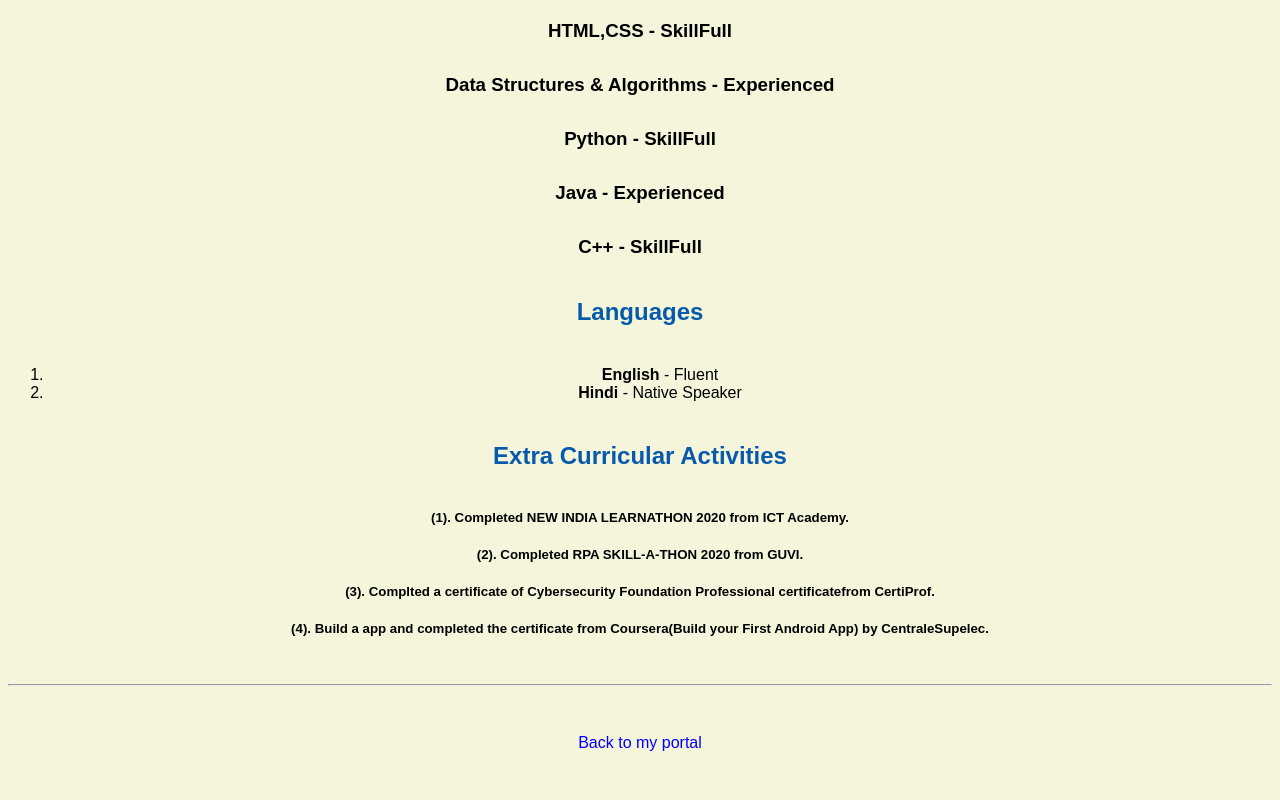
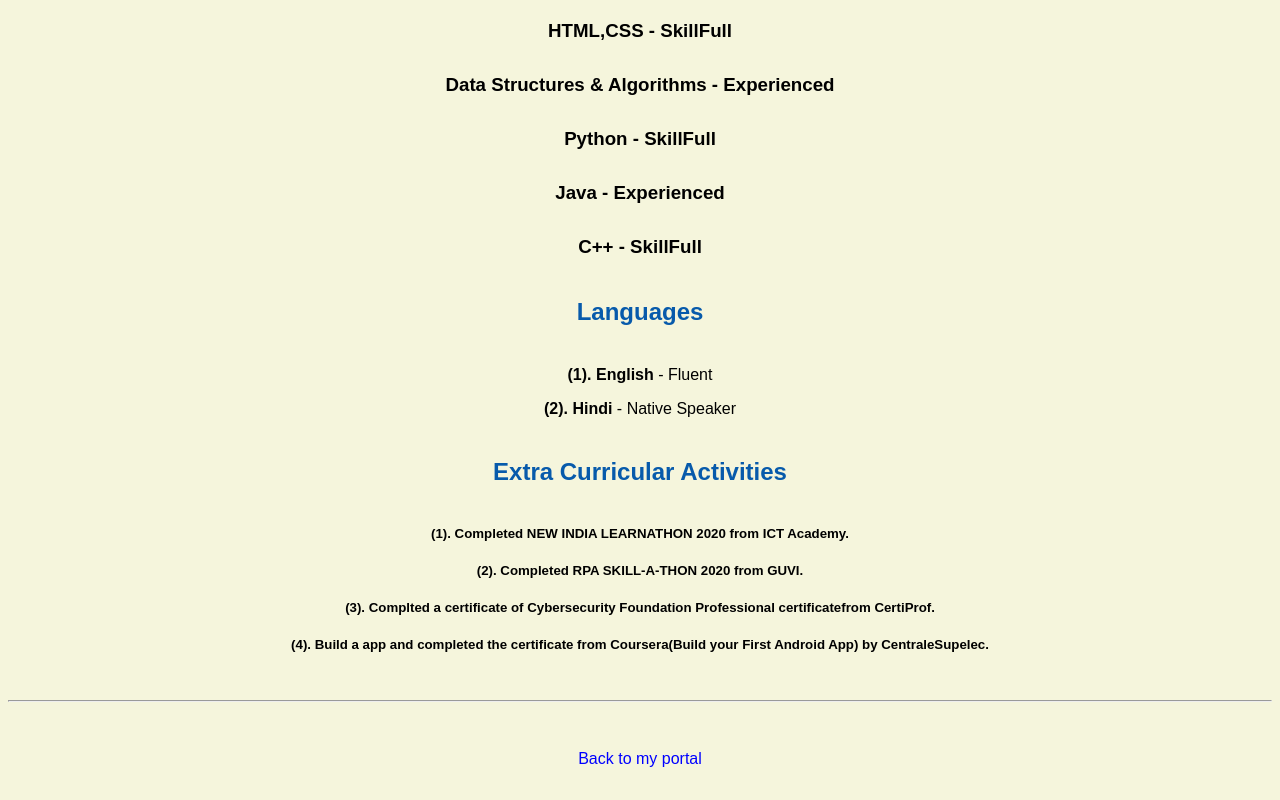
Before and after one commit to chetan-kumar07/chetan-kumar07.github.io, a plain HTML site: page resume.html in a window 1280 px wide. Shown: the part 1038-1838 px from the top of the page. Drawn offline with Linux system fonts and the light colour scheme.

Commit message:
Update resume.html

```diff
--- a/resume.html
+++ b/resume.html
@@ -48,10 +48,8 @@
 
                         <h3><b>C++</b> - SkillFull</h3>
     <h2>Languages</h2>
-      <ol>
-        <li><b>English</b> - Fluent</li>
-        <li><b>Hindi</b> - Native Speaker</li>
-      </ol>
+       <p><b>(1). English</b> - Fluent</p>
+        <p><b>(2). Hindi</b> - Native Speaker</p>
 
     <h2>Extra Curricular Activities</h2>
     <h5>(1). Completed NEW INDIA LEARNATHON 2020 from ICT Academy.</h5>
```
